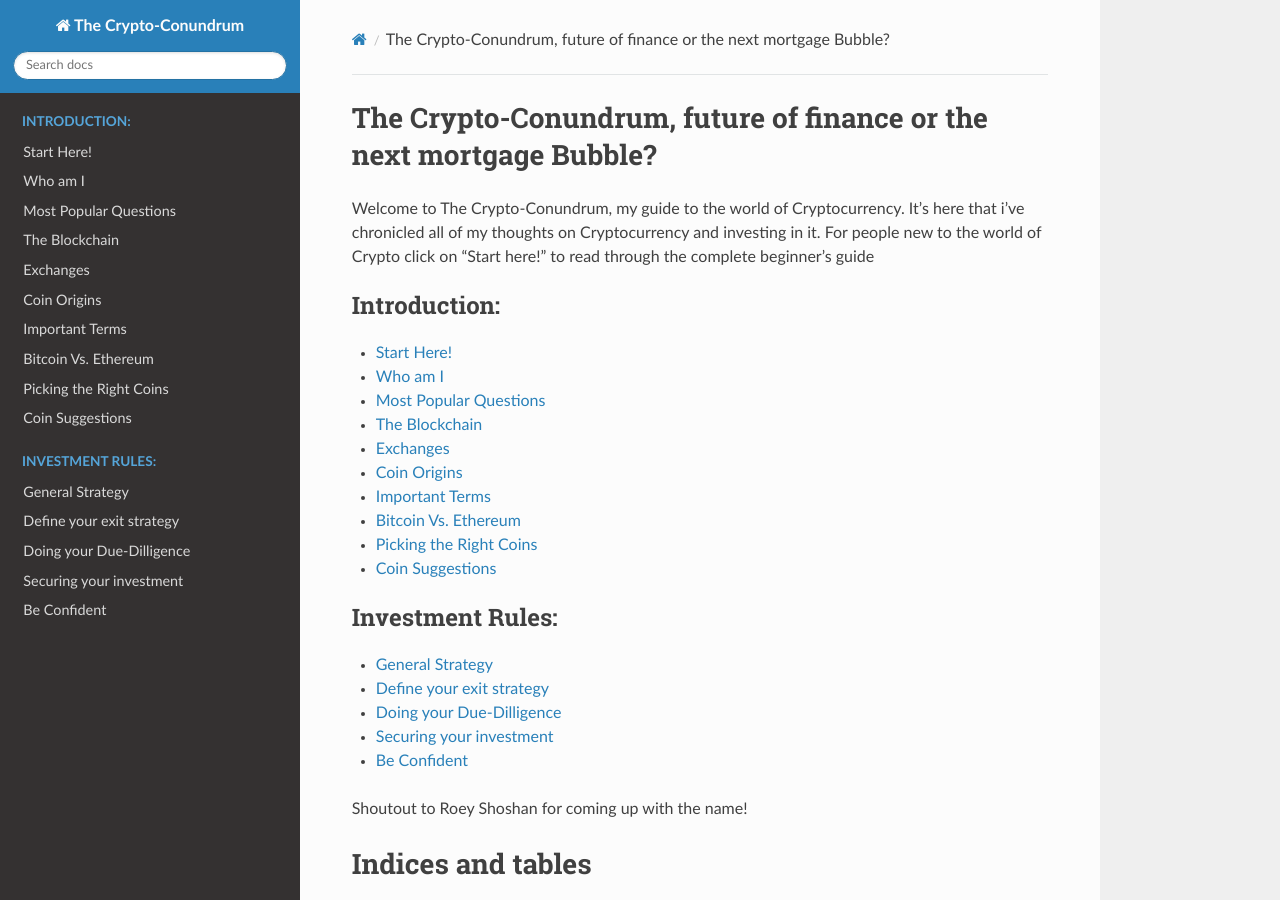
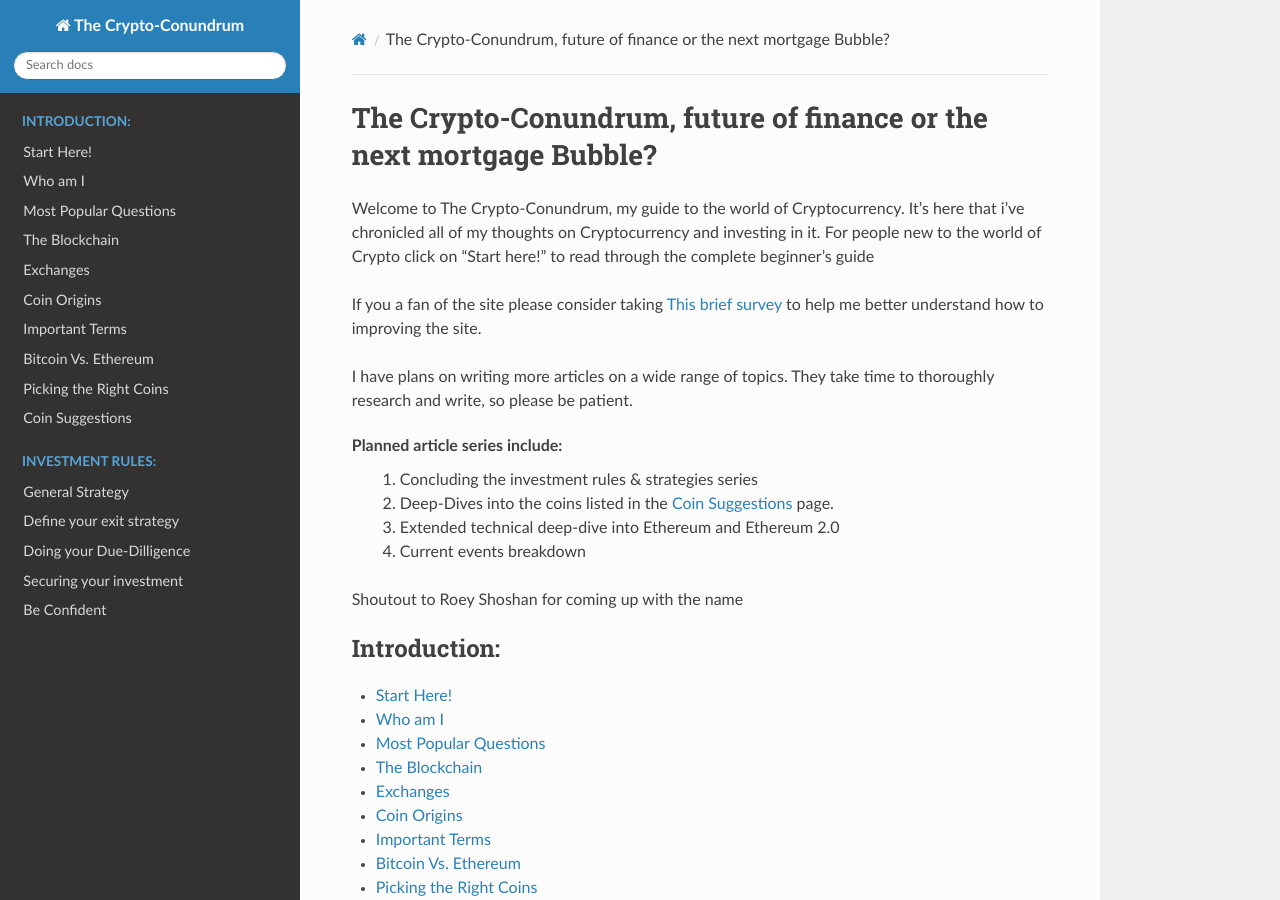
Before and after one commit to jhweintraub/the-crypto-conundrum, a Sphinx documentation site: the page built from docs/source/index.rst, in a window 1280 px wide and 900 px high. Built offline with Sphinx 7.4.7 and the Read the Docs theme 2.0.0, drawn with Linux system fonts in a browser that asks for light colours.

Commit message:
added survey to home page and roadmap

```diff
--- a/docs/source/index.rst
+++ b/docs/source/index.rst
@@ -8,6 +8,19 @@ The Crypto-Conundrum, future of finance or the next mortgage Bubble?
 
 Welcome to The Crypto-Conundrum, my guide to the world of Cryptocurrency. It's here that i've chronicled all of my thoughts on Cryptocurrency and investing in it. For people new to the world of Crypto click on "Start here!" to read through the complete beginner's guide
 
+
+If you a fan of the site please consider taking `This brief survey <https://forms.gle/xYaQFdG1pkACNz4d9>`_ to help me better understand how to improving the site.
+
+I have plans on writing more articles on a wide range of topics. They take time to thoroughly research and write, so please be patient.
+
+Planned article series include:
+	#. Concluding the investment rules & strategies series
+	#. Deep-Dives into the coins listed in the `Coin Suggestions <https://thecryptoconundrum.net/introduction/coin_suggestions.html>`_ page.
+	#. Extended technical deep-dive into Ethereum and Ethereum 2.0
+	#. Current events breakdown
+
+
+Shoutout to Roey Shoshan for coming up with the name
 
 
 .. toctree::
```
Also changed, not shown: other parts of docs/source/index.rst (+0 -1 lines), 5 other files.
